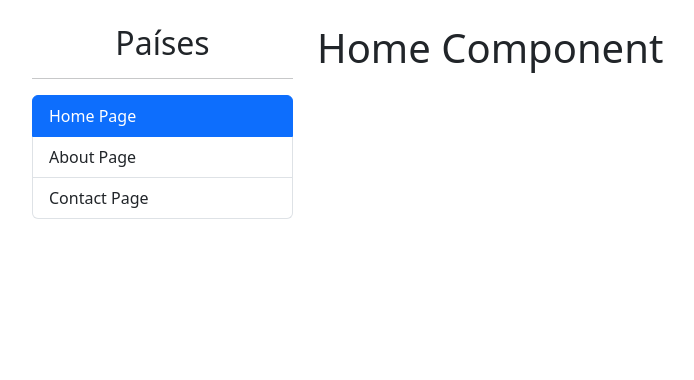
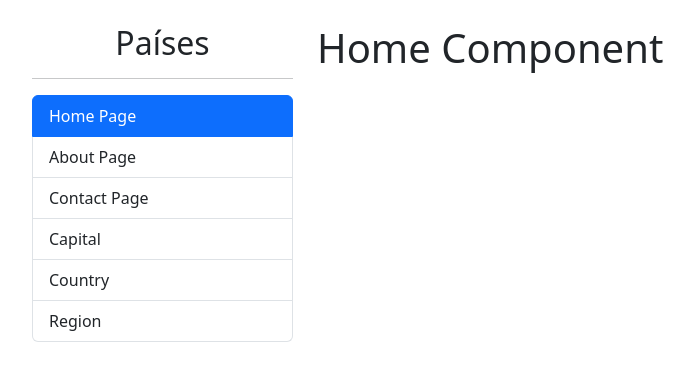
Before and after one commit to PavDev3/countryWiki, an Angular app: page /home in a window 1280 px wide. Shown: the top 380 px of the page, without its empty margins (50-744 px from the left). Built offline with nearby package versions, Linux system fonts and the light colour scheme.

Commit message:
Update sidebar component to include new routes for countries

```diff
--- a/src/app/shared/components/sidebar/sidebar.component.html
+++ b/src/app/shared/components/sidebar/sidebar.component.html
@@ -3,13 +3,34 @@
 <hr />
 
 <ul class="list-group">
-  <li routerLink="/home" routerLinkActive="active" class="list-group-item">
+  <li routerLink="home" routerLinkActive="active" class="list-group-item">
     Home Page
   </li>
-  <li routerLink="/about" routerLinkActive="active" class="list-group-item">
+  <li routerLink="about" routerLinkActive="active" class="list-group-item">
     About Page
   </li>
-  <li routerLink="/contact" routerLinkActive="active" class="list-group-item">
+  <li routerLink="contact" routerLinkActive="active" class="list-group-item">
     Contact Page
   </li>
+  <li
+    routerLink="countries/by-capital"
+    routerLinkActive="active"
+    class="list-group-item"
+  >
+    Capital
+  </li>
+  <li
+    routerLink="countries/by-country"
+    routerLinkActive="active"
+    class="list-group-item"
+  >
+    Country
+  </li>
+  <li
+    routerLink="countries/by-region"
+    routerLinkActive="active"
+    class="list-group-item"
+  >
+    Region
+  </li>
 </ul>
```
